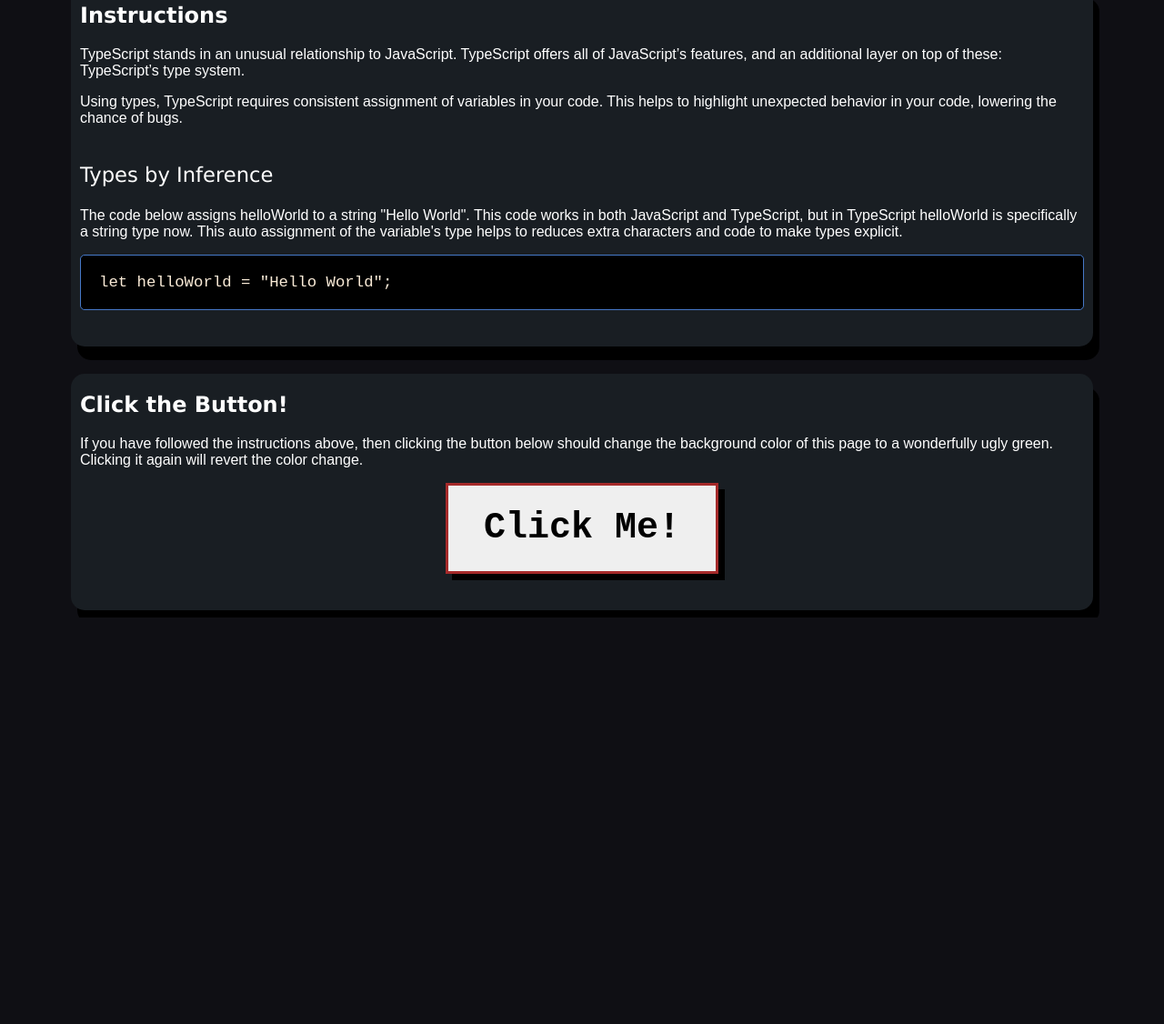
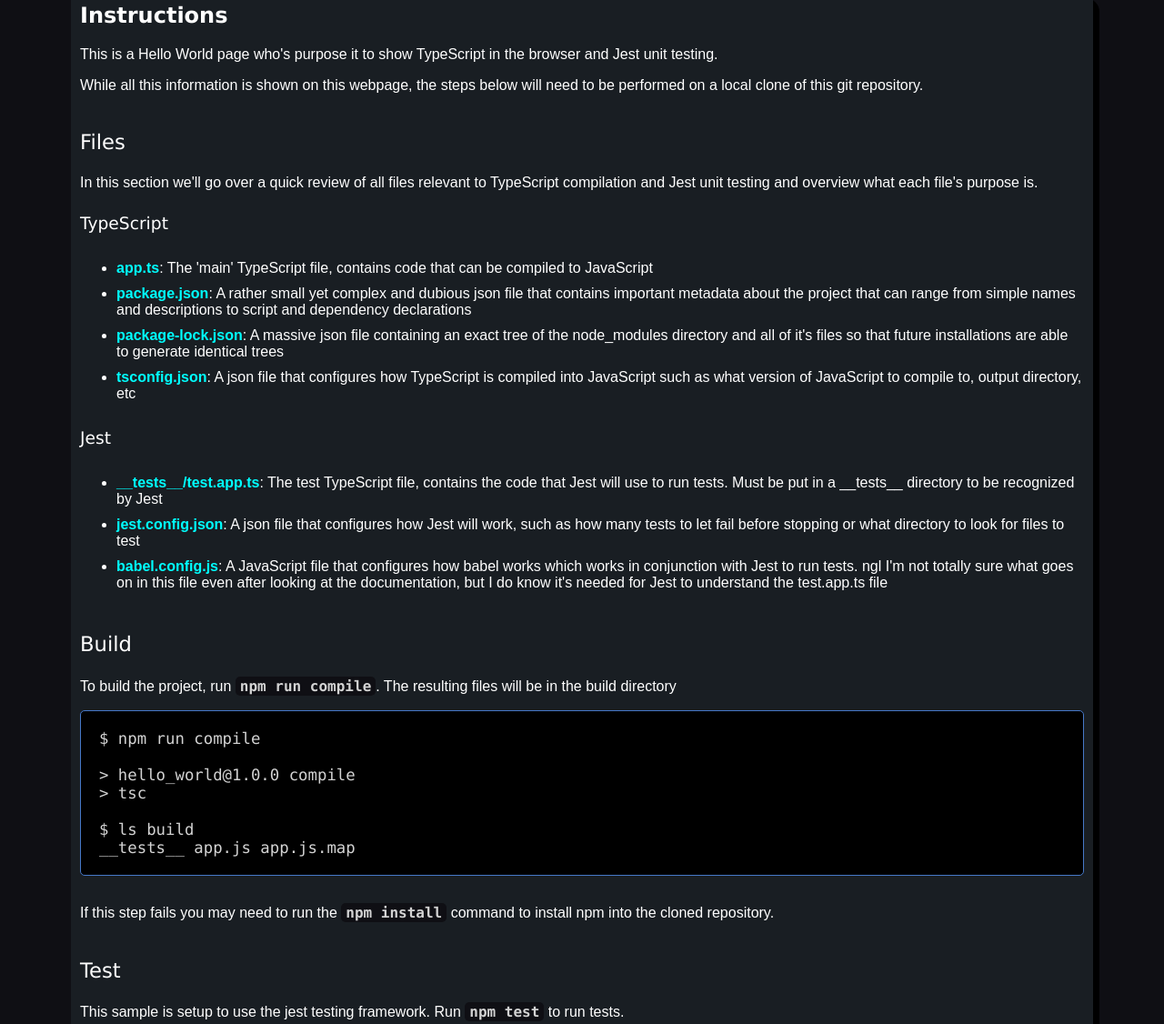
Before and after one commit to cs401-fall2022/lesson14-MesaGreear, a website: page helloWorld.html in a window 1280 px wide. Shown: the part 178-1304 px from the top of the page at 91% size. Before the commit the page ends 857 px from the top, so only its background shows below. Drawn offline with Linux system fonts and the light colour scheme.

Commit message:
Provided instructional content on npm commands

```diff
--- a/css/style.css
+++ b/css/style.css
@@ -1,7 +1,8 @@
 :root {
     --softBlue: rgb(70, 120, 200); /* https://www.w3schools.com/css/css3_variables.asp */
-    --darkSoftBlue : rgb(40, 80, 130);
-    background-color: rgb(15, 15, 20);
+    --darkSoftBlue: rgb(40, 80, 130);
+    --darkDarkPurple: rgb(15, 15, 20);
+    background-color: var(--darkDarkPurple);
 }
 
 h1 {
@@ -134,13 +135,25 @@
     font: 12pt Arial;
 }
 
+.topic > ul > li {
+    padding: 5px 0px;
+}
+
 .topic strong{
     color: aqua;
 }
 
-/* anything inside a center tag will be centered */
-.center {
-    text-align: center;
+/* Command Line snippet formatting */
+.cmd{
+    color: lightgray;
+    font-family: "Lucida Console";
+    font-weight: bolder;
+
+    display: inline-block;
+    padding: 1px 5px;
+    border-radius: 5px;
+    background-color: var(--darkDarkPurple);
+
 }
 
 /* Code blocks formatting */
@@ -157,6 +170,12 @@
 
     color: antiquewhite;
     font: 13pt "Courier New";
+}
+
+/* Terminal blocks formatting, should be inside a .code block */
+.code .terminal {
+    color: lightgray;
+    font: 13pt "Lucida Console";
 }
 
 /* Special formatting for items on the 'Hello World' webpage */
@@ -178,6 +197,11 @@
     left: 5px;
 }
 
+/* anything inside a center tag will be centered */
+.center {
+    text-align: center;
+}
+
 /*
 .name {color: green}
 .gen {color: orange}
--- a/helloWorld.html
+++ b/helloWorld.html
@@ -21,8 +21,9 @@
     <div class="dropdown">
       <a href="#instructions">Instructions</a>
       <div class="dropdownContent">
-        <a href="#instructions1">Types by Inference</a>
-        <a href="#instructions2">Defining Types</a>
+        <a href="#instructions1">Files</a>
+        <a href="#instructions2">Build</a>
+        <a href="#instructions3">Test</a>
       </div>
     </div>
     <div class="dropdown">
@@ -49,21 +50,95 @@
       <h2>Instructions</h2>
 
       <div class="topic">
-        <p>TypeScript stands in an unusual relationship to JavaScript. TypeScript offers all of JavaScript’s features,
-          and an additional layer on top of these: TypeScript’s type system.</p>
-        <p>Using types, TypeScript requires consistent assignment of variables in your code. This helps to highlight
-          unexpected behavior in your code, lowering the chance of bugs.</p>
+        <p>This is a Hello World page who's purpose it to show TypeScript in the browser and Jest unit testing.</p>
+        <p>While all this information is shown on this webpage, the steps below will need to be performed on a local
+          clone of this git repository.</p>
       </div>
 
       <div class="topic" id="instructions1">
-        <h3>Types by Inference</h3>
+        <h3>Files</h3>
 
-        <p>The code below assigns helloWorld to a string "Hello World". This code works in both JavaScript and
-          TypeScript, but in TypeScript helloWorld is specifically a string type now. This auto assignment of the
-          variable's type helps to reduces extra characters and code to make types explicit.</p>
+        <p>In this section we'll go over a quick review of all files relevant to TypeScript compilation and Jest
+          unit testing and overview what each file's purpose is.</p>
+
+        <h4>TypeScript</h4>
+
+        <ul>
+          <li><strong>app.ts</strong>: The 'main' TypeScript file, contains code that can be compiled to JavaScript</li>
+          <li><strong>package.json</strong>: A rather small yet complex and dubious json file that contains important
+          metadata about the project that can range from simple names and descriptions to script and dependency
+          declarations</li>
+          <li><strong>package-lock.json</strong>: A massive json file containing an exact tree of the node_modules
+          directory and all of it's files so that future installations are able to generate identical trees</li>
+          <li><strong>tsconfig.json</strong>: A json file that configures how TypeScript is compiled into JavaScript
+          such as what version of JavaScript to compile to, output directory, etc</li>
+        </ul>
+
+        <h4>Jest</h4>
+
+        <ul>
+          <li><strong>__tests__/test.app.ts</strong>: The test TypeScript file, contains the code that Jest will use
+          to run tests. Must be put in a __tests__ directory to be recognized by Jest</li>
+          <li><strong>jest.config.json</strong>: A json file that configures how Jest will work, such as how many
+          tests to let fail before stopping or what directory to look for files to test</li>
+          <li><strong>babel.config.js</strong>: A JavaScript file that configures how babel works which works in
+          conjunction with Jest to run tests. ngl I'm not totally sure what goes on in this file even after looking
+          at the documentation, but I do know it's needed for Jest to understand the test.app.ts file</li>
+        </ul>
+      </div>
+
+      <div class="topic" id="instructions2">
+        <h3>Build</h3>
+
+        <p>To build the project, run <span class="cmd">npm run compile</span>. The resulting files will be in the build
+          directory</p>
 
         <code class="code">
-          let helloWorld = "Hello World";
+          <div class="terminal">
+            $ npm run compile <br>
+            <br>
+            &gt hello_world@1.0.0 compile <br>
+            &gt tsc <br>
+            <br>
+            $ ls build <br>
+            __tests__  app.js     app.js.map
+          </div>
+        </code>
+
+        <p>If this step fails you may need to run the <span class="cmd">npm install</span> command to install npm into
+        the cloned repository.</p>
+      </div>
+
+      <div class="topic" id="instructions3">
+        <h3>Test</h3>
+
+        <p>This sample is setup to use the jest testing framework. Run <span class="cmd">npm test</span> to run tests.</p>
+
+        <code class="code">
+          <div class="terminal">
+            $ npm test<br>
+            <br>
+            &gt hello_world@1.0.0 test <br>
+            &gt npm run compile && npm run unit <br>
+            <br>
+            <br>
+            &gt hello_world@1.0.0 compile <br>
+            &gt tsc <br>
+            <br>
+            <br>
+            &gt hello_world@1.0.0 unit <br>
+            &gt jest <br>
+            <br>
+             PASS  __tests__/test.app.ts <br>
+              sum module <br>
+                √ returns the string hello (1 ms) <br>
+            <br>
+            Test Suites: 1 passed, 1 total <br>
+            Tests:       1 passed, 1 total <br>
+            Snapshots:   0 total <br>
+            Time:        0.498 s, estimated 1 s <br>
+            Ran all test suites.
+          </div>
         </code>
       </div>
     </div>
```
